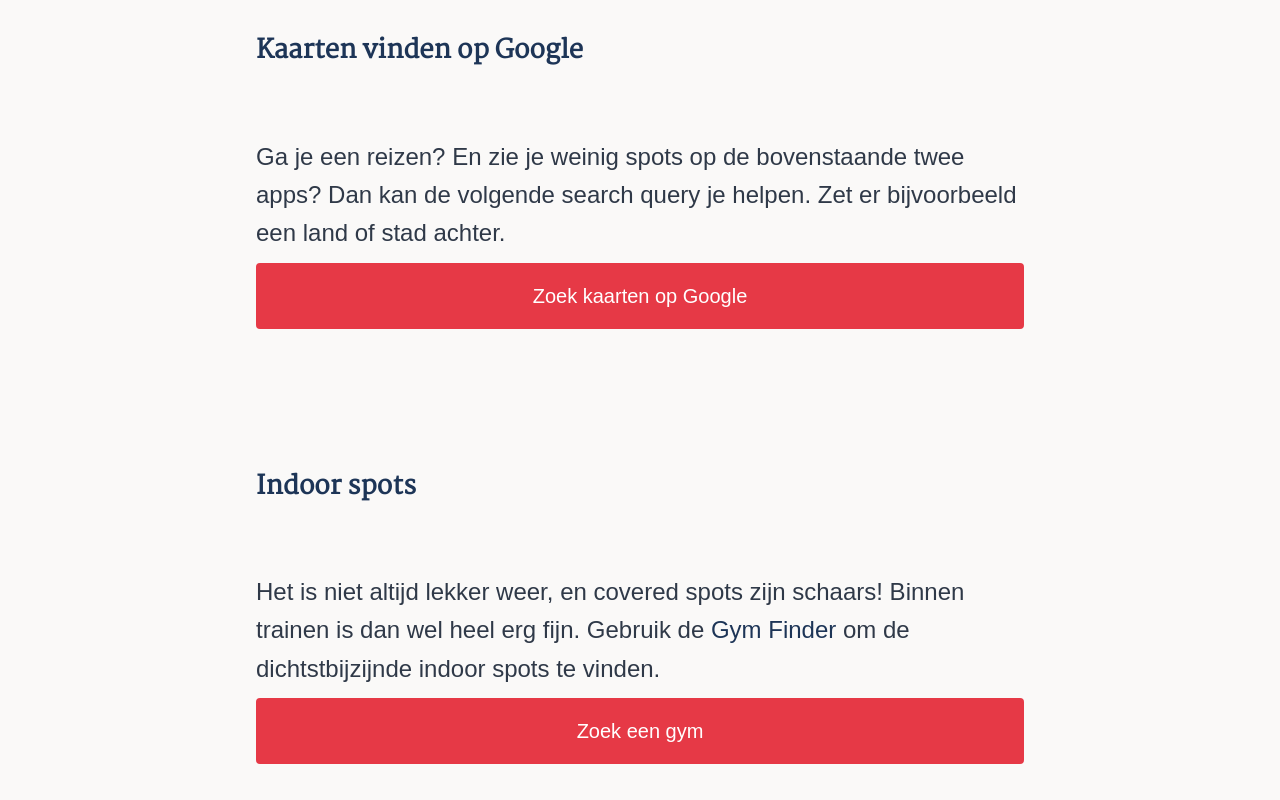
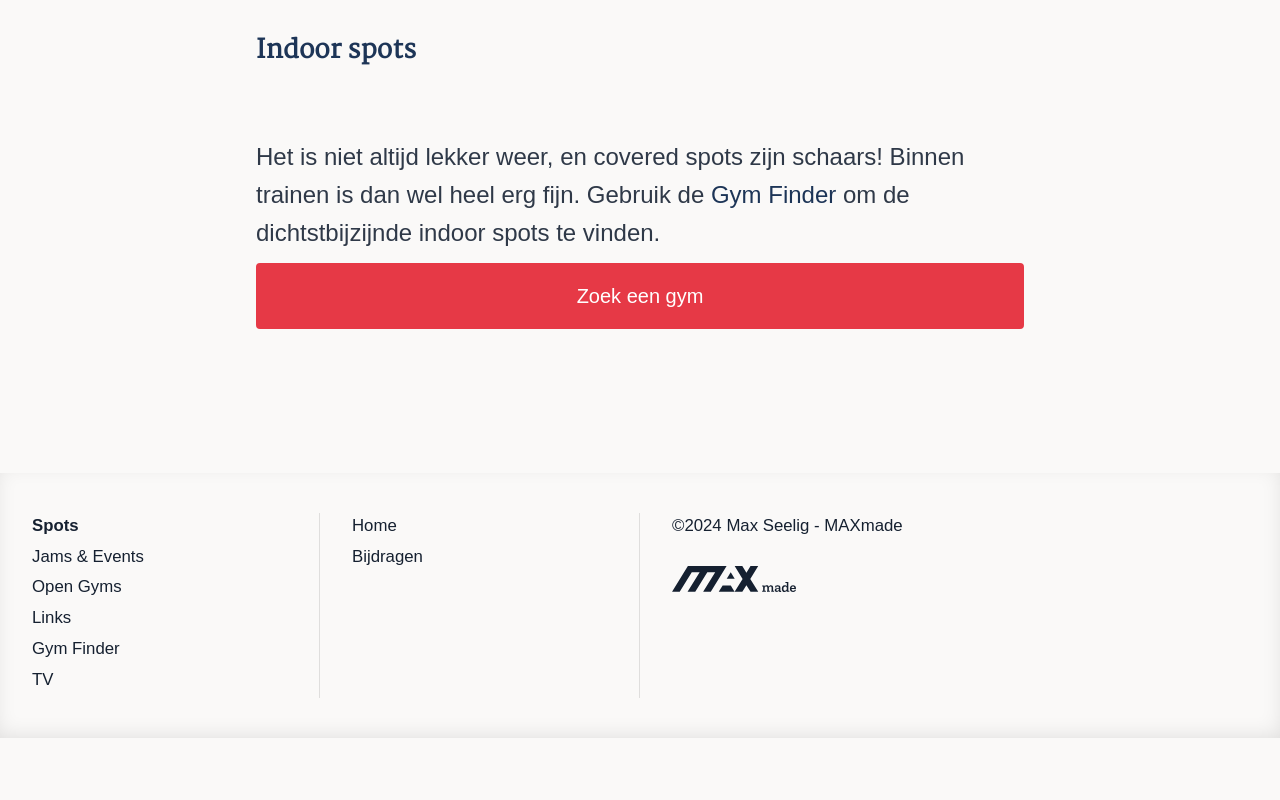
Before and after one commit to m-a-x-s-e-e-l-i-g/pkfr-nl, a SvelteKit app: page /spots in a window 1280 px wide. Shown: the part 3020-3820 px from the top of the page. After the commit the page ends 3758 px from the top, so only its background shows below. Built offline with nearby package versions, Linux system fonts and the light colour scheme; some icons are missing; a web font is replaced by a local one.

Commit message:
Removed section about finding maps on Google since Google doesn't list custom maps in their results anymore

```diff
--- a/src/routes/spots/+page.svelte
+++ b/src/routes/spots/+page.svelte
@@ -102,23 +102,6 @@
 	</article>
 </div>
 <div class="wrapper">
-	<header><h2>Kaarten vinden op Google</h2></header>
-	<article class="main">
-		<p>
-			Ga je een reizen? En zie je weinig spots op de bovenstaande twee apps? Dan kan de volgende
-			search query je helpen. Zet er bijvoorbeeld een land of stad achter.
-		</p>
-	</article>
-	<footer>
-		<a
-			href="https://www.google.com/search?q=site:https://www.google.com/maps/d/viewer%20parkour%20spots"
-			rel="noreferrer"
-			target="_blank"
-			class="button">Zoek kaarten op Google</a
-		>
-	</footer>
-</div>
-<div class="wrapper">
 	<header><h2>Indoor spots</h2></header>
 	<article class="main">
 		<p>
```
